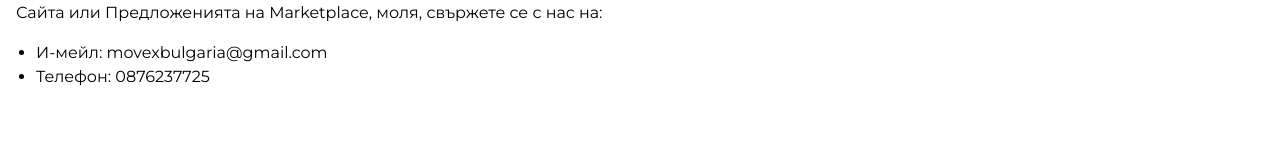
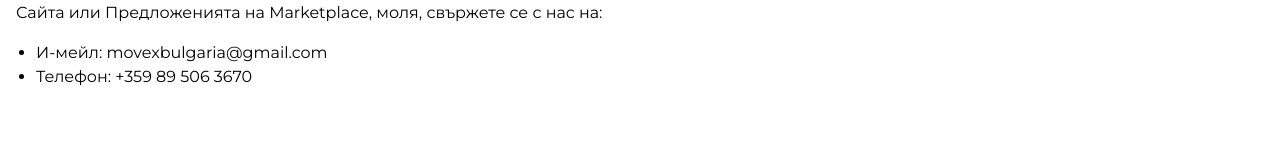
Before and after one commit to StroverIT/cargomove, a Next.js app: page /terms-and-conditions in a window 1280 px wide. Shown: the part 10327-10482 px from the top of the page. Built offline with nearby package versions, Linux system fonts and the light colour scheme; a web font is replaced by a local one.

Commit message:
chaning number

```diff
--- a/pages/terms-and-conditions.js
+++ b/pages/terms-and-conditions.js
@@ -870,7 +870,7 @@ export default function TermsAndConditions() {
             <ul className="mt-4 ml-5 list-disc">
               <li>И-мейл: movexbulgaria@gmail.com</li>
 
-              <li>Телефон: 0876237725</li>
+              <li>Телефон: +359 89 506 3670</li>
             </ul>
           </section>
         </section>
```
